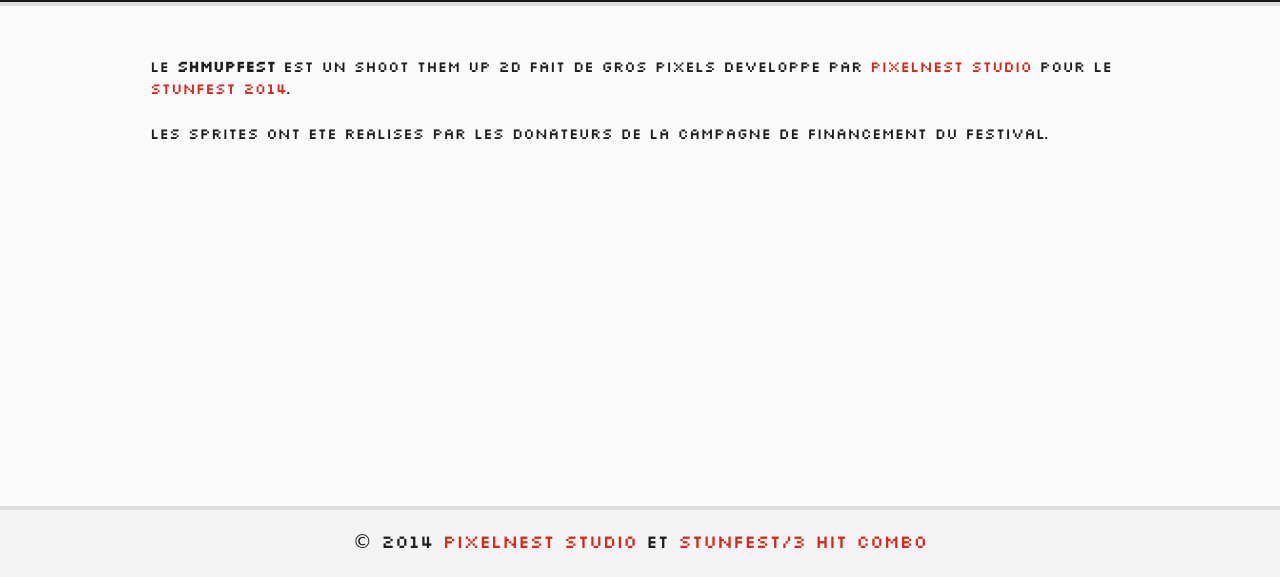
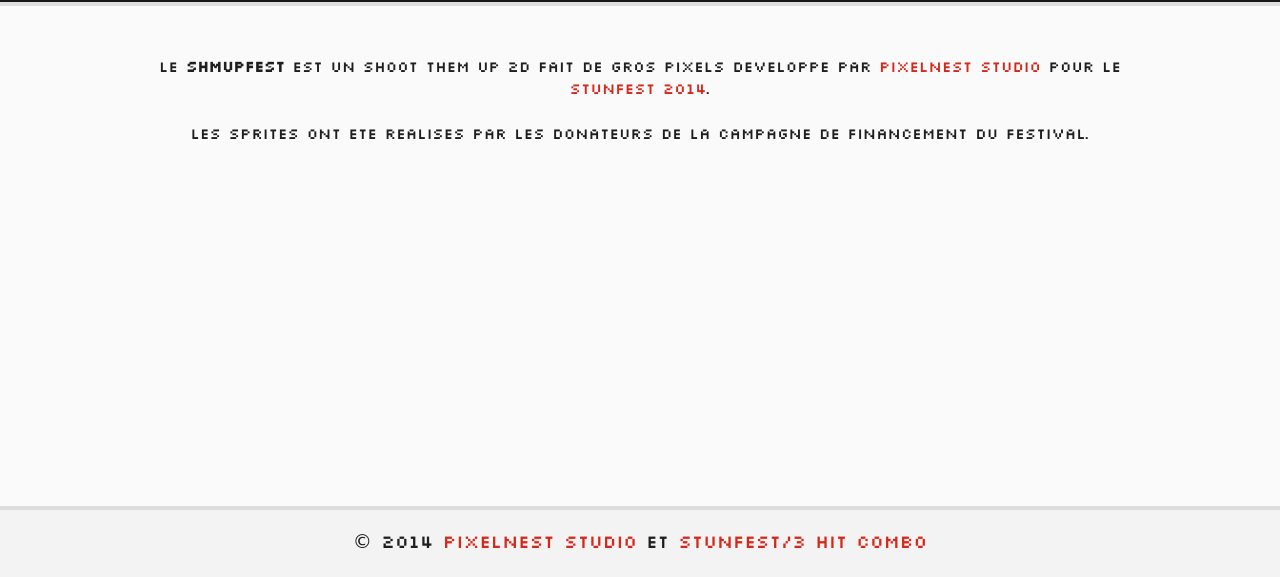
Before and after one commit to pixelnest/shmupfest, a Jekyll site: the page built from index.html, in a window 1280 px wide. Shown: the part 414-991 px from the top of the page. Built offline with Jekyll 4.4.1, drawn with Linux system fonts in a browser that asks for light colours; Markdown is read by kramdown in place of the engine named in the settings.

Commit message:
CSS: quick fix.

```diff
--- a/_sources/meta/_app.scss
+++ b/_sources/meta/_app.scss
@@ -34,6 +34,12 @@
   margin: 0 auto;
   width: 980px;
   min-height: 400px;
+
+  text-align: center;
+
+  ul {
+    list-style: none;
+  }
 }
 
 // -------------------------------------------------------
--- a/static/css/site.css
+++ b/static/css/site.css
@@ -23,7 +23,10 @@
 .page-content {
   margin: 0 auto;
   width: 980px;
-  min-height: 400px; }
+  min-height: 400px;
+  text-align: center; }
+  .page-content ul {
+    list-style: none; }
 
 ::-moz-selection {
   background: #d4281b;
```
